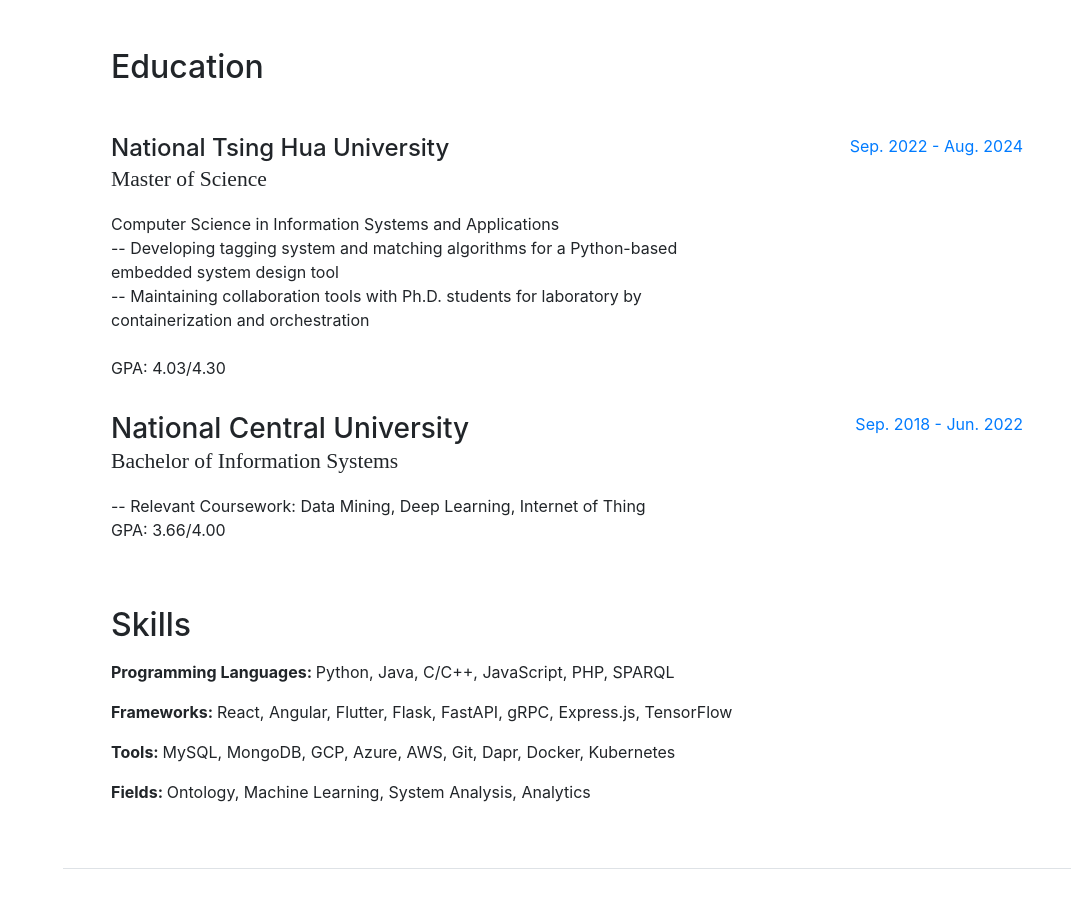
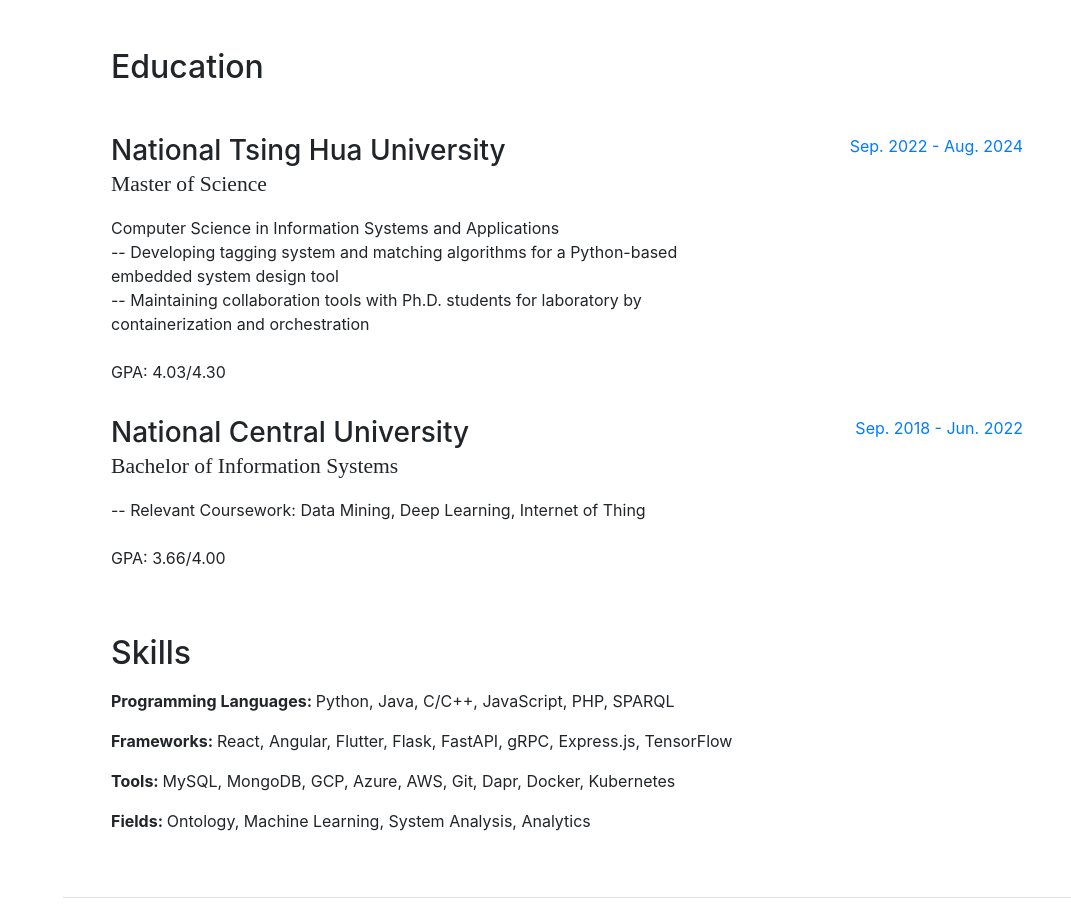
Before and after one commit to ywen9901/portfolio, a website with bundled scripts: page index.html in a window 1280 px wide. Shown: the part 800-1714 px from the top of the page, without its empty margins (209-1280 px from the left). Built offline with nearby package versions, Linux system fonts and the light colour scheme; a web font is replaced by a local one.

Commit message:
Adjust layout at education section

```diff
--- a/index.html
+++ b/index.html
@@ -106,7 +106,7 @@
 
           <div class="resume-item d-flex flex-column flex-md-row mb-3">
             <div class="resume-content mr-auto">
-              <h4 class="mb-0">National Tsing Hua University</h4>
+              <h3 class="mb-0">National Tsing Hua University</h4>
               <div class="subheading mb-3">Master of Science</div>
               <div>Computer Science in Information Systems and Applications</div>
               <div>-- Developing tagging system and matching algorithms for a Python-based embedded system design tool</div>
@@ -123,7 +123,7 @@
               <h3 class="mb-0">National Central University</h3>
               <div class="subheading mb-3">Bachelor of Information Systems</div>
               <div>-- Relevant Coursework: Data Mining, Deep Learning, Internet of Thing</div>
-              <p>GPA: 3.66/4.00</p>
+              <br/><p>GPA: 3.66/4.00</p>
             </div>
             <div class="resume-date text-md-right">
               <span class="text-primary">Sep. 2018 - Jun. 2022</span>
```
